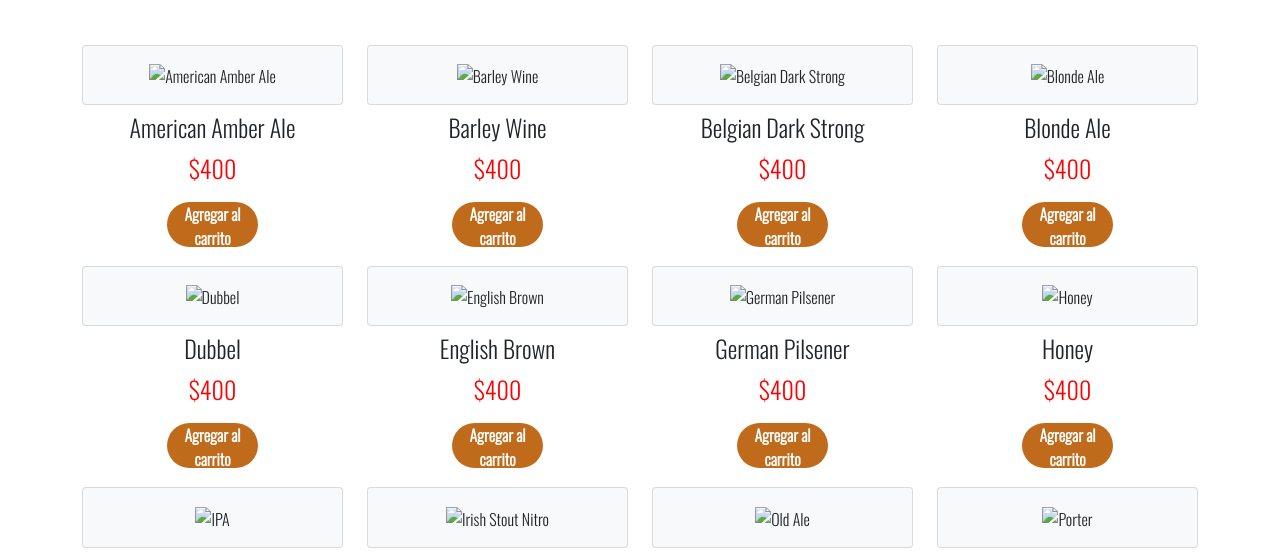
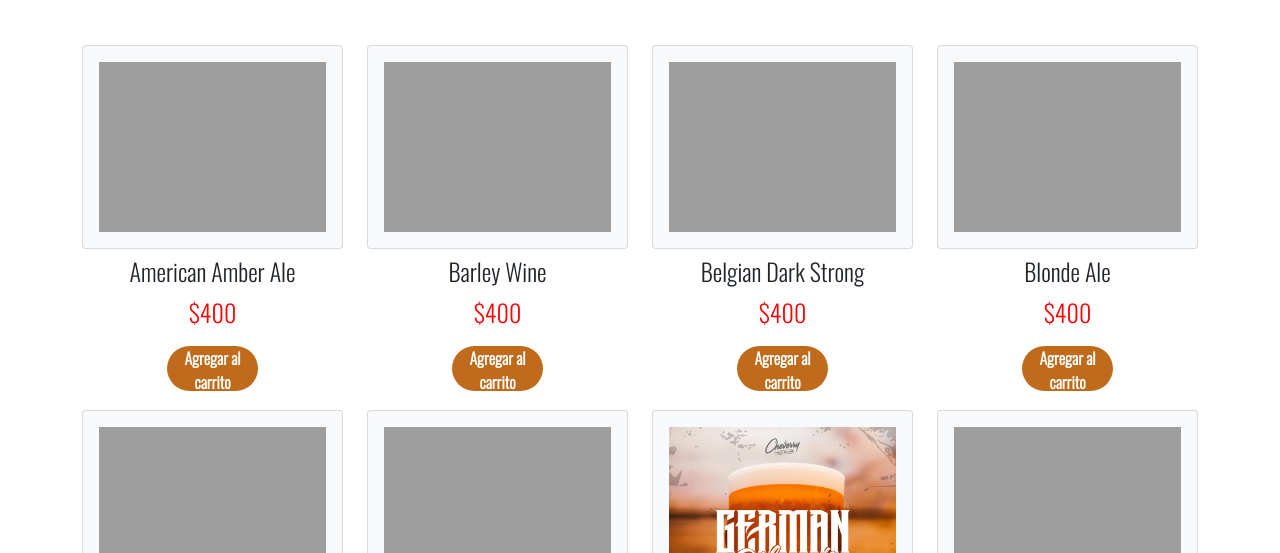
Before and after one commit to mjperez89/Proyecto-Final-CoderHouse, a plain HTML site: page pages/tienda.html in a window 1280 px wide. Shown: the part 218-771 px from the top of the page. Drawn offline with nearby package versions, Linux system fonts and the light colour scheme; the site is published under a folder, as on GitHub Pages, so addresses that start at the root find nothing.

Commit message:
arreglo rutas

```diff
--- a/pages/tienda.html
+++ b/pages/tienda.html
@@ -53,7 +53,7 @@
                 <div class="col-lg-3 col-md-5 col-sm-10 mx-auto text-center mb-3 ">
                     <div class="card boder-0 bg-light mb-2">
                         <div class="card-body">
-                            <img src="/img/american_amber_ale.jpg" class="img-fluid" alt="American Amber Ale">
+                            <img src="../img/american_amber_ale.jpg" class="img-fluid" alt="American Amber Ale">
                         </div>
                     </div>
                     <h4>American Amber Ale</h4>
@@ -63,7 +63,7 @@
                 <div class="col-lg-3 col-md-5 col-sm-10 mx-auto text-center mb-3">
                     <div class="card boder-0 bg-light mb-2">
                         <div class="card-body">
-                            <img src="/img/barley_wine.jpg" class="img-fluid" alt="Barley Wine">
+                            <img src="../img/barley_wine.jpg" class="img-fluid" alt="Barley Wine">
                         </div>
                     </div>
                     <h4>Barley Wine</h4>
@@ -73,7 +73,7 @@
                 <div class="col-lg-3 col-md-5 col-sm-10 mx-auto text-center mb-3">
                     <div class="card boder-0 bg-light mb-2">
                         <div class="card-body">
-                            <img src="/img/Belgian_Dark_Strong.jpg" class="img-fluid" alt="Belgian Dark Strong">
+                            <img src="../img/Belgian_Dark_Strong.jpg" class="img-fluid" alt="Belgian Dark Strong">
                         </div>
                     </div>
                     <h4>Belgian Dark Strong</h4>
@@ -83,7 +83,7 @@
                 <div class="col-lg-3 col-md-5 col-sm-10 mx-auto text-center mb-3">
                     <div class="card boder-0 bg-light mb-2">
                         <div class="card-body">
-                            <img src="/img/blonde_ale.jpg" class="img-fluid" alt="Blonde Ale">
+                            <img src="../img/blonde_ale.jpg" class="img-fluid" alt="Blonde Ale">
                         </div>
                     </div>
                     <h4>Blonde Ale</h4>
@@ -93,7 +93,7 @@
                 <div class="col-lg-3 col-md-5 col-sm-10 mx-auto text-center mb-3">
                     <div class="card boder-0 bg-light mb-2">
                         <div class="card-body">
-                            <img src="/img/Dubbel.jpg" class="img-fluid" alt="Dubbel">
+                            <img src="../img/Dubbel.jpg" class="img-fluid" alt="Dubbel">
                         </div>
                     </div>
                     <h4>Dubbel</h4>
@@ -103,7 +103,7 @@
                 <div class="col-lg-3 col-md-5 col-sm-10 mx-auto text-center mb-3">
                     <div class="card boder-0 bg-light mb-2">
                         <div class="card-body">
-                            <img src="/img/English_Brown.jpg" class="img-fluid" alt="English Brown">
+                            <img src="../img/English_Brown.jpg" class="img-fluid" alt="English Brown">
                         </div>
                     </div>
                     <h4>English Brown</h4>
@@ -113,7 +113,7 @@
                 <div class="col-lg-3 col-md-5 col-sm-10 mx-auto text-center mb-3">
                     <div class="card boder-0 bg-light mb-2">
                         <div class="card-body">
-                            <img src="/img/german_pilsener.jpg" class="img-fluid" alt="German Pilsener">
+                            <img src="../img/german_pilsener.jpg" class="img-fluid" alt="German Pilsener">
                         </div>
                     </div>
                     <h4>German Pilsener</h4>
@@ -123,7 +123,7 @@
                 <div class="col-lg-3 col-md-5 col-sm-10 mx-auto text-center mb-3">
                     <div class="card boder-0 bg-light mb-2">
                         <div class="card-body">
-                            <img src="/img/Honey.jpg" class="img-fluid" alt="Honey">
+                            <img src="../img/Honey.jpg" class="img-fluid" alt="Honey">
                         </div>
                     </div>
                     <h4>Honey</h4>
@@ -133,7 +133,7 @@
                 <div class="col-lg-3 col-md-5 col-sm-10 mx-auto text-center mb-3">
                     <div class="card boder-0 bg-light mb-2">
                         <div class="card-body">
-                            <img src="/img/IPA.jpg" class="img-fluid" alt="IPA">
+                            <img src="../img/IPA.jpg" class="img-fluid" alt="IPA">
                         </div>
                     </div>
                     <h4>IPA</h4>
@@ -143,7 +143,7 @@
                 <div class="col-lg-3 col-md-5 col-sm-10 mx-auto text-center mb-3">
                     <div class="card boder-0 bg-light mb-2">
                         <div class="card-body">
-                            <img src="/img/irish_stout_nitro.jpg" class="img-fluid" alt="Irish Stout Nitro">
+                            <img src="../img/irish_stout_nitro.jpg" class="img-fluid" alt="Irish Stout Nitro">
                         </div>
                     </div>
                     <h4>Irish Stout Nitro</h4>
@@ -153,7 +153,7 @@
                 <div class="col-lg-3 col-md-5 col-sm-10 mx-auto text-center mb-3">
                     <div class="card boder-0 bg-light mb-2">
                         <div class="card-body">
-                            <img src="/img/old_ale.jpg" class="img-fluid" alt="Old Ale">
+                            <img src="../img/old_ale.jpg" class="img-fluid" alt="Old Ale">
                         </div>
                     </div>
                     <h4>Old Ale</h4>
@@ -163,7 +163,7 @@
                 <div class="col-lg-3 col-md-5 col-sm-10 mx-auto text-center mb-3">
                     <div class="card boder-0 bg-light mb-2">
                         <div class="card-body">
-                            <img src="/img/porter.png" class="img-fluid" alt="Porter">
+                            <img src="../img/porter.png" class="img-fluid" alt="Porter">
                         </div>
                     </div>
                     <h4>Porter</h4>
@@ -173,7 +173,7 @@
                 <div class="col-lg-3 col-md-5 col-sm-10 mx-auto text-center mb-3">
                     <div class="card boder-0 bg-light mb-2">
                         <div class="card-body">
-                            <img src="/img/session_ipa.jpg" class="img-fluid" alt="Session IPA">
+                            <img src="../img/session_ipa.jpg" class="img-fluid" alt="Session IPA">
                         </div>
                     </div>
                     <h4>Session IPA</h4>
@@ -183,7 +183,7 @@
                 <div class="col-lg-3 col-md-5 col-sm-10 mx-auto text-center mb-3">
                     <div class="card boder-0 bg-light mb-2">
                         <div class="card-body">
-                            <img src="/img/strong_ale.jpg" class="img-fluid" alt="Strong Ale">
+                            <img src="../img/strong_ale.jpg" class="img-fluid" alt="Strong Ale">
                         </div>
                     </div>
                     <h4>Strong Ale</h4>
```
